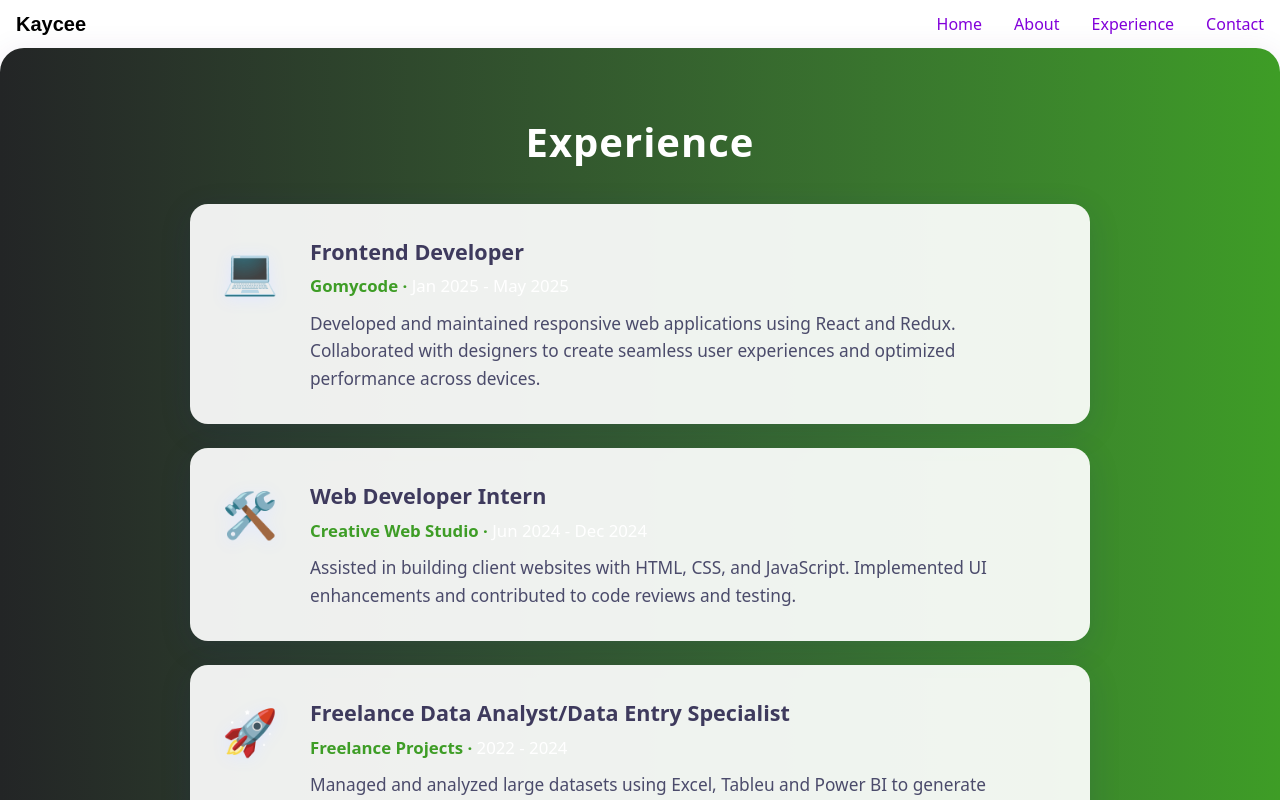
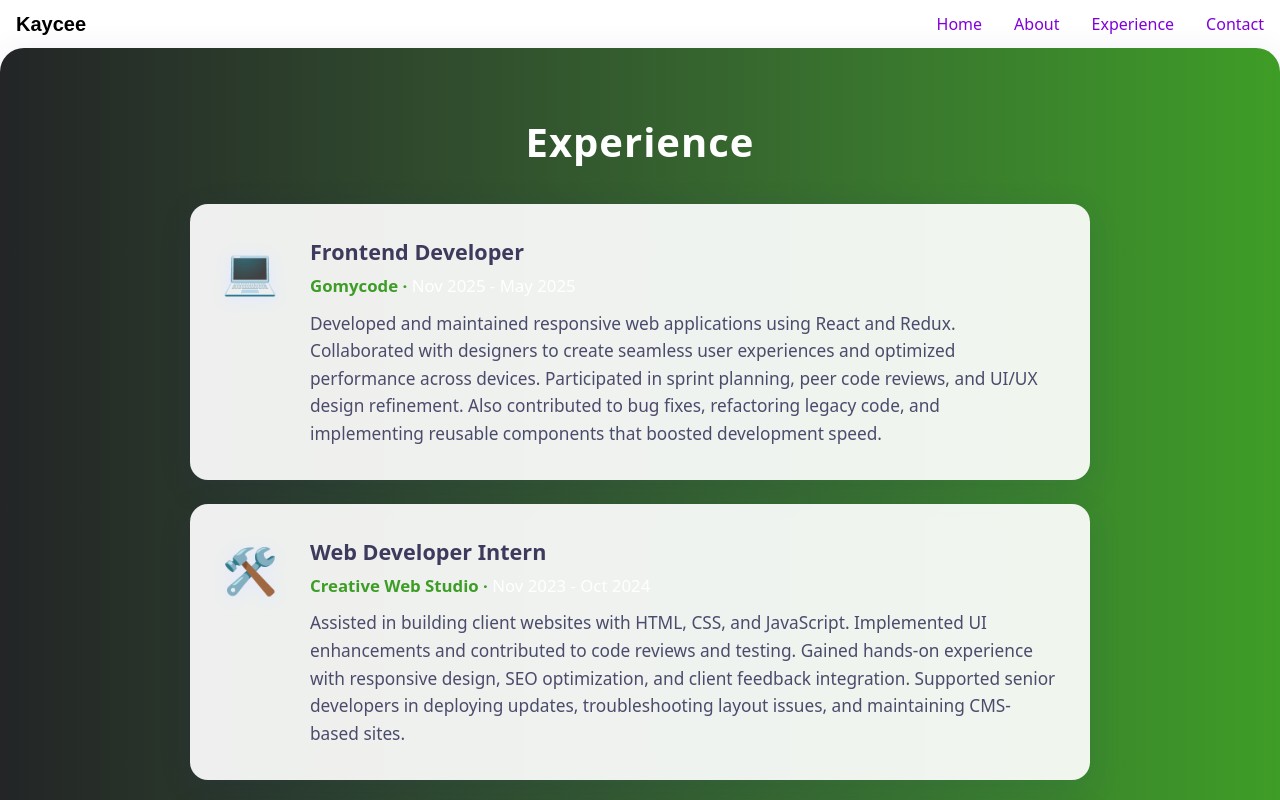
Before and after one commit to Kelechukwu500/My-Portfolio, a React (Vite) app: page /experience in a window 1280 px wide. Shown: the top 800 px of the page. Built offline with nearby package versions, Linux system fonts and the light colour scheme; a web font is replaced by a local one.

Commit message:
Update: [Updated the contact feature, Experience feature, About feature, Hero and Projects.]

```diff
--- a/package.json
+++ b/package.json
@@ -11,6 +11,7 @@
   },
   "dependencies": {
     "@tailwindcss/vite": "^4.1.6",
+    "framer-motion": "^12.23.3",
     "react": "^19.1.0",
     "react-dom": "^19.1.0",
     "react-icons": "^5.5.0",
--- a/src/App.jsx
+++ b/src/App.jsx
@@ -7,6 +7,7 @@ import About from "./Pages/About";
 import Experience from "./Pages/Experience";
 import Contact from "./Pages/Contact";
 import Projects from "./Pages/Projects"
+import HireMe from "./Components/HireMe";
 
 
 const App = () => {
@@ -21,6 +22,7 @@ const App = () => {
         <Route path="/experience" element={<Experience />} />
         <Route path="/contact" element={<Contact />} />
         <Route path="/projects" element={<Projects />} />
+        <Route path="/hireme" element={<HireMe />} />
       </Routes>
       <Footer />
     </>
--- a/src/Components/AboutFeature.jsx
+++ b/src/Components/AboutFeature.jsx
@@ -1,4 +1,5 @@
-import React from "react";
+import React, { useRef, useState, useEffect } from "react";
+import { motion, useInView } from "framer-motion";
 
 const skills = [
   { name: "HTML5", icon: "🌐" },
@@ -66,24 +67,31 @@ const keyframes = `
 `;
 
 export default function AboutFeature() {
-  const [hovered, setHovered] = React.useState(null);
-  const [loading, setLoading] = React.useState(true);
+  const [hovered, setHovered] = useState(null);
+  const [loading, setLoading] = useState(true);
 
-  React.useEffect(() => {
+  const sectionRef = useRef(null);
+  const inView = useInView(sectionRef, { once: true, threshold: 0.1 });
+
+  useEffect(() => {
     const timer = setTimeout(() => setLoading(false), 1200);
     return () => clearTimeout(timer);
   }, []);
 
   return (
-    <section
+    <motion.section
+      ref={sectionRef}
+      initial={{ opacity: 0, y: 40 }}
+      animate={inView ? { opacity: 1, y: 0 } : {}}
+      transition={{ duration: 0.8 }}
       className="w-full py-16 px-4 sm:px-8 bg-gradient-to-r from-[#232526] to-[#3e9d26]"
       style={{
         minHeight: "100vh",
         borderRadius: "24px",
         boxShadow: "0 4px 32px rgba(80, 0, 120, 0.09)",
-        width: "100vw", // Make section span the full viewport width
-        maxWidth: "100vw", // Remove maxWidth constraint
-        margin: 0, // Remove auto margin to allow full width
+        width: "100vw",
+        maxWidth: "100vw",
+        margin: 0,
         left: 0,
         position: "relative",
       }}
@@ -173,7 +181,7 @@ export default function AboutFeature() {
       ) : (
         <div style={skillGrid}>
           {skills.map((skill, idx) => (
-            <div
+            <motion.div
               key={skill.name}
               style={{
                 ...cardStyle,
@@ -181,6 +189,10 @@ export default function AboutFeature() {
               }}
               onMouseEnter={() => setHovered(idx)}
               onMouseLeave={() => setHovered(null)}
+              whileInView={{ opacity: 1, y: 0 }}
+              initial={{ opacity: 0, y: 30 }}
+              transition={{ duration: 0.6, delay: idx * 0.1 }}
+              viewport={{ once: true }}
             >
               <span
                 style={{
@@ -202,10 +214,10 @@ export default function AboutFeature() {
               >
                 {skill.name}
               </span>
-            </div>
+            </motion.div>
           ))}
         </div>
       )}
-    </section>
+    </motion.section>
   );
 }
--- a/src/Components/ContactFeature.jsx
+++ b/src/Components/ContactFeature.jsx
@@ -1,4 +1,5 @@
-import React, { useState } from "react";
+import React, { useState, useEffect, useRef } from "react";
+import { motion, useInView } from "framer-motion";
 
 const cardStyle = {
   background: "rgba(255,255,255,0.97)",
@@ -62,9 +63,12 @@ export default function Contact() {
     message: "",
   });
   const [submitted, setSubmitted] = useState(false);
-  const [loading, setLoading] = useState(false);
+  const [loading, setLoading] = useState(true);
 
-  React.useEffect(() => {
+  const ref = useRef(null);
+  const inView = useInView(ref, { once: true, threshold: 0.2 });
+
+  useEffect(() => {
     const timer = setTimeout(() => setLoading(false), 1000);
     return () => clearTimeout(timer);
   }, []);
@@ -80,11 +84,14 @@ export default function Contact() {
       setSubmitted(true);
       setLoading(false);
     }, 1200);
-    // Here you would typically send the form data to your email or backend
   };
 
   return (
-    <section
+    <motion.section
+      ref={ref}
+      initial={{ opacity: 0, y: 60 }}
+      animate={inView ? { opacity: 1, y: 0 } : {}}
+      transition={{ duration: 0.8, ease: "easeOut" }}
       className="w-full py-16 px-4 sm:px-8"
       style={{
         minHeight: "100vh",
@@ -135,9 +142,8 @@ export default function Contact() {
             </a>
             .
           </p>
-        {loading ? (
-          <span style={spinnerStyle}></span>
-        ) : submitted ? (
+
+          {submitted ? (
             <div
               style={{
                 color: "#388e3c",
@@ -197,6 +203,32 @@ export default function Contact() {
               </button>
             </form>
           )}
+
+          {/* Download CV Button */}
+          <div style={{ marginTop: "2rem", textAlign: "center" }}>
+            <a
+              href="/path-to-your-cv.pdf"
+              download
+              style={{
+                ...buttonStyle,
+                background: "#3e9d26",
+                display: "inline-block",
+              }}
+            >
+              Download My CV
+            </a>
+            <p
+              style={{
+                marginTop: "0.5rem",
+                fontSize: "0.85rem",
+                color: "#666",
+              }}
+            >
+              * Placeholder – replace <code>/path-to-your-cv.pdf</code> with
+              your actual CV path
+            </p>
+          </div>
+
           <div
             style={{ marginTop: "2.2rem", color: "#555", textAlign: "center" }}
           >
@@ -213,7 +245,6 @@ export default function Contact() {
                 href="https://github.com/Kelechukwu500"
                 target="_blank"
                 rel="noopener noreferrer"
-              style={{ transition: "transform 0.2s" }}
               >
                 <img
                   src="https://cdn.jsdelivr.net/gh/devicons/devicon/icons/github/github-original.svg"
@@ -226,7 +257,6 @@ export default function Contact() {
                 href="https://linkedin.com/in/kelechukwu-aku-0736a2156"
                 target="_blank"
                 rel="noopener noreferrer"
-              style={{ transition: "transform 0.2s" }}
               >
                 <img
                   src="https://cdn.jsdelivr.net/gh/devicons/devicon/icons/linkedin/linkedin-original.svg"
@@ -239,7 +269,6 @@ export default function Contact() {
           </div>
         </div>
       )}
-    </section>
-
+    </motion.section>
   );
 }
--- a/src/Components/ExperienceFeature.jsx
+++ b/src/Components/ExperienceFeature.jsx
@@ -1,28 +1,29 @@
-import React from "react";
+import React, { useRef, useState, useEffect } from "react";
+import { motion, useInView } from "framer-motion";
 
 const experiences = [
   {
     role: "Frontend Developer",
     company: "Gomycode",
-    period: "Jan 2025 - May 2025",
+    period: "Nov 2025 - May 2025",
     description:
-      "Developed and maintained responsive web applications using React and Redux. Collaborated with designers to create seamless user experiences and optimized performance across devices.",
+      "Developed and maintained responsive web applications using React and Redux. Collaborated with designers to create seamless user experiences and optimized performance across devices. Participated in sprint planning, peer code reviews, and UI/UX design refinement. Also contributed to bug fixes, refactoring legacy code, and implementing reusable components that boosted development speed.",
     icon: "💻",
   },
   {
     role: "Web Developer Intern",
     company: "Creative Web Studio",
-    period: "Jun 2024 - Dec 2024",
+    period: "Nov 2023 - Oct 2024",
     description:
-      "Assisted in building client websites with HTML, CSS, and JavaScript. Implemented UI enhancements and contributed to code reviews and testing.",
+      "Assisted in building client websites with HTML, CSS, and JavaScript. Implemented UI enhancements and contributed to code reviews and testing. Gained hands-on experience with responsive design, SEO optimization, and client feedback integration. Supported senior developers in deploying updates, troubleshooting layout issues, and maintaining CMS-based sites.",
     icon: "🛠️",
   },
   {
     role: "Freelance Data Analyst/Data Entry Specialist",
     company: "Freelance Projects",
-    period: "2022 - 2024",
+    period: "September 2021 - Oct 2023",
     description:
-      "Managed and analyzed large datasets using Excel, Tableu and Power BI to generate insights, track performance, and support decision-making. Ensured accurate data entry, cleaning, and reporting for sales, customer behavior, and inventory systems..",
+      "Managed and analyzed large datasets using Excel, Tableau and Power BI to generate insights, track performance, and support decision-making. Ensured accurate data entry, cleaning, and reporting for sales, customer behavior, and inventory systems. Worked with clients to deliver weekly and monthly dashboards, automate reporting processes, and identify anomalies in data trends for business optimization.",
     icon: "🚀",
   },
 ];
@@ -64,16 +65,22 @@ const keyframes = `
 `;
 
 export default function Experience() {
-  const [loading, setLoading] = React.useState(true);
-  const [hovered, setHovered] = React.useState(null);
+  const [loading, setLoading] = useState(true);
+  const [hovered, setHovered] = useState(null);
+  const sectionRef = useRef(null);
+  const inView = useInView(sectionRef, { once: true, threshold: 0.2 });
 
-  React.useEffect(() => {
+  useEffect(() => {
     const timer = setTimeout(() => setLoading(false), 1200);
     return () => clearTimeout(timer);
   }, []);
 
   return (
-    <section
+    <motion.section
+      ref={sectionRef}
+      initial={{ opacity: 0, y: 40 }}
+      animate={inView ? { opacity: 1, y: 0 } : {}}
+      transition={{ duration: 0.8 }}
       className="w-full py-16 px-4 sm:px-8 bg-gradient-to-r from-[#232526] to-[#3e9d26]"
       style={{
         minHeight: "100vh",
@@ -99,13 +106,18 @@ export default function Experience() {
       >
         Experience
       </h1>
+
       {loading ? (
         <span style={spinnerStyle}></span>
       ) : (
         <div style={{ maxWidth: 900, margin: "0 auto" }}>
           {experiences.map((exp, idx) => (
-            <div
+            <motion.div
               key={idx}
+              initial={{ opacity: 0, y: 30 }}
+              whileInView={{ opacity: 1, y: 0 }}
+              transition={{ duration: 0.6, delay: idx * 0.2 }}
+              viewport={{ once: true, amount: 0.3 }}
               style={{
                 ...cardStyle,
                 ...(hovered === idx ? cardHoverStyle : {}),
@@ -160,10 +172,10 @@ export default function Experience() {
                   {exp.description}
                 </p>
               </div>
-            </div>
+            </motion.div>
           ))}
         </div>
       )}
-    </section>
+    </motion.section>
   );
 }
```
Also changed, not shown: src/Components/Hero/Hero.jsx (+9 -8 lines), src/Pages/Projects.jsx (+14 -5 lines), 1 other file (tests, documents, lock files or other folders). Lines whose indentation alone changed are shown as unchanged.
